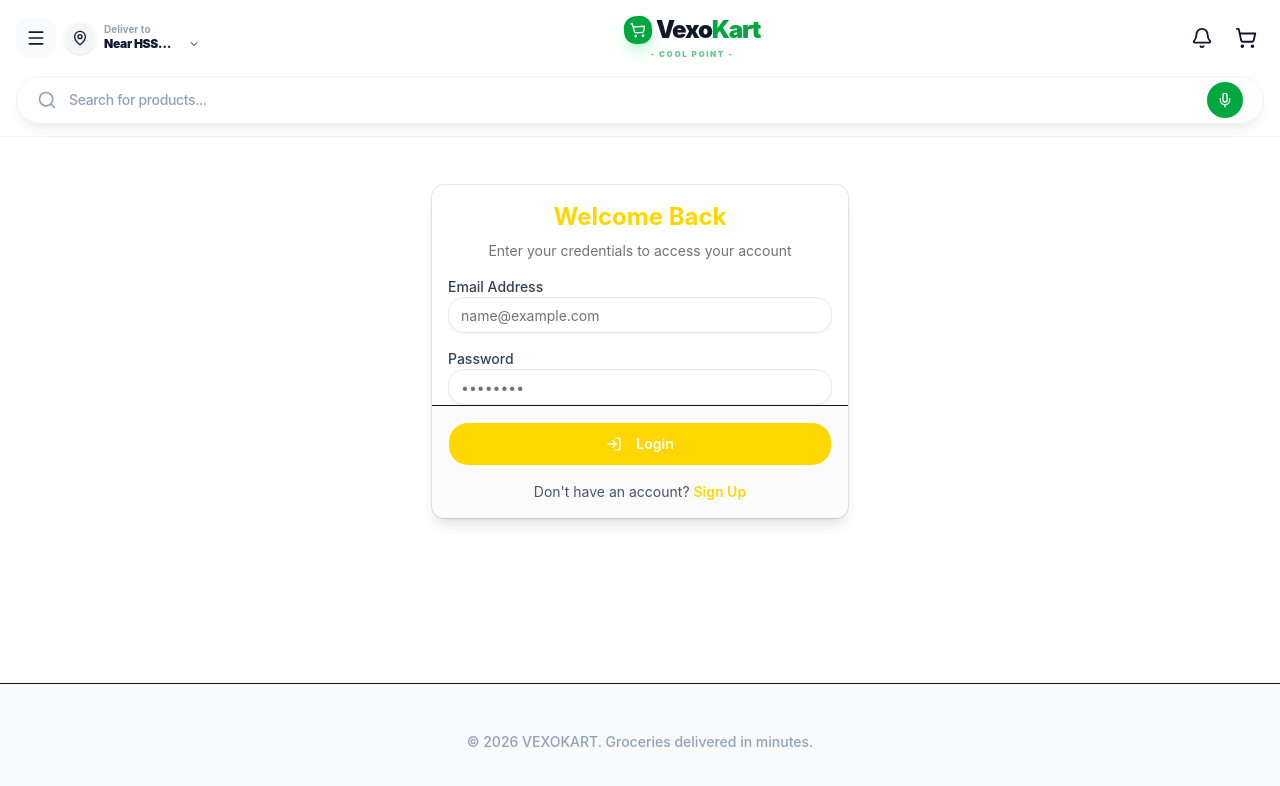
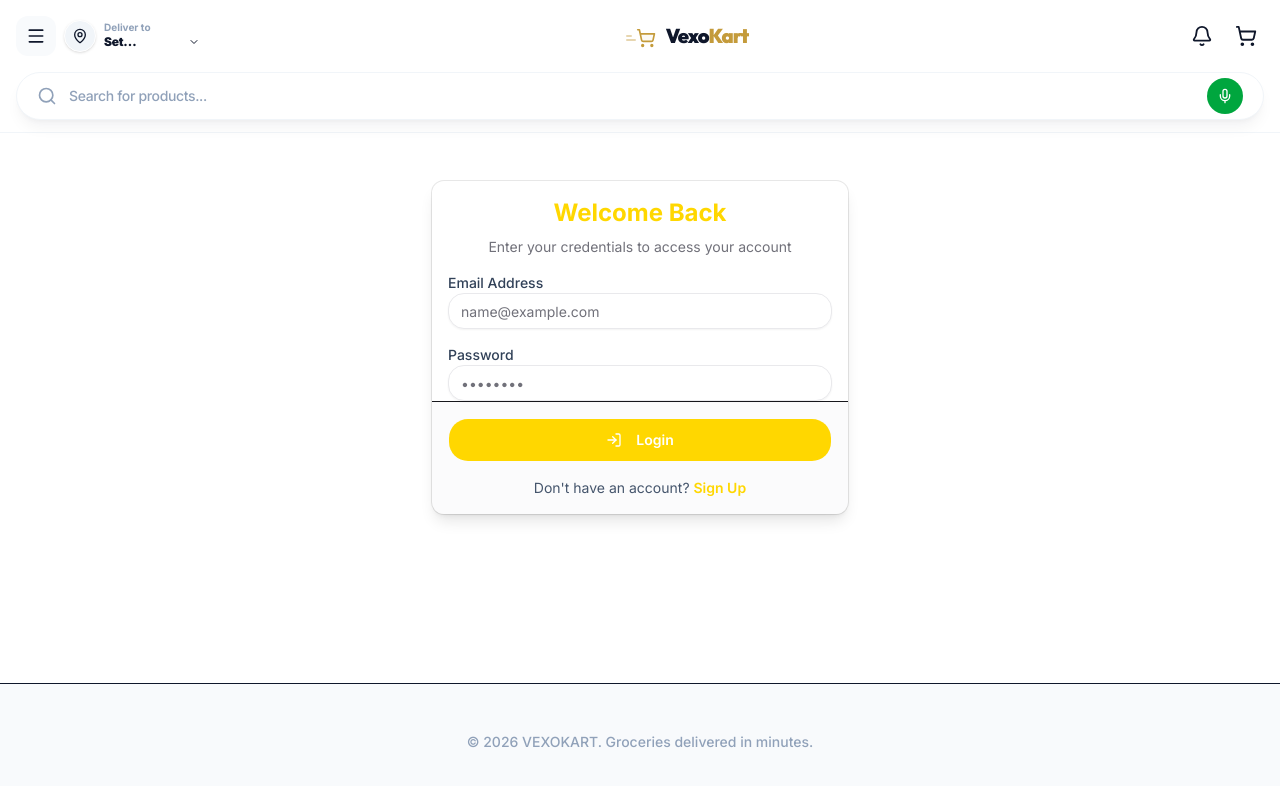
Before and after one commit to bictcomputereducation1-cloud/vexokart-pvt-ltd, a React (Vite) app: page /login in a window 1280 px wide. Shown: the top 786 px of the page. Built offline with nearby package versions, Linux system fonts and the light colour scheme; no server answers; the database is empty.

Commit message:
feat: Update branding and fonts
Refactors the Vexokart branding to use the Outfit font for titles and logos, and Inter for body text. Updates the default location text to "Set Location...".

```diff
--- a/src/components/Navbar.tsx
+++ b/src/components/Navbar.tsx
@@ -127,7 +127,7 @@
                    <span className="text-[10px] font-bold text-slate-400 leading-none mb-0.5">Deliver to</span>
                    <div className="flex items-center gap-1">
                      <span className="text-xs font-black text-slate-900 tracking-tight line-clamp-1 max-w-[80px]">
-                       {address || 'Near HSS Sopore'}
+                       {address || 'Set Location...'}
                      </span>
                      <ChevronDown className="h-3 w-3 text-slate-900 group-hover:translate-y-0.5 transition-transform" />
                    </div>
@@ -139,16 +139,17 @@
           {/* Center: Logo */}
           <div className="flex flex-col items-center">
             <div className="flex items-center gap-1">
-               <div className="bg-green-600 p-1.5 rounded-xl shadow-lg shadow-green-200 rotate-[-4deg]">
-                 <ShoppingCart className="h-4 w-4 text-white" />
+               <div className="relative mr-1.5 translate-y-0.5">
+                  <div className="absolute top-1/2 -left-2.5 -translate-y-1/2 flex flex-col gap-0.5 opacity-40">
+                    <div className="h-0.5 w-1.5 bg-[#C49B3B] rounded-full" />
+                    <div className="h-0.5 w-2.5 bg-[#C49B3B] rounded-full" />
+                  </div>
+                  <ShoppingCart className="h-5 w-5 text-[#C49B3B] fill-[#C49B3B]/5" />
                </div>
-               <span className="text-2xl font-black tracking-tighter leading-none text-slate-900">
-                Vexo<span className="text-green-600">Kart</span>
+               <span className="text-xl font-black tracking-tighter leading-none text-slate-900 logo-font">
+                Vexo<span className="text-[#C49B3B]">Kart</span>
               </span>
             </div>
-            <span className="text-[8px] font-black text-green-600/60 uppercase tracking-[0.2em] mt-1">
-              - Cool Point -
-            </span>
           </div>
 
           {/* Right: Icons */}
--- a/src/index.css
+++ b/src/index.css
@@ -1,7 +1,10 @@
+@import url('https://fonts.googleapis.com/css2?family=Inter:wght@400;500;600;700;800;900&family=Outfit:wght@400;500;600;700;800;900&display=swap');
 @import "tailwindcss";
 @import "leaflet/dist/leaflet.css";
 
 @theme {
+  --font-sans: "Inter", ui-sans-serif, system-ui, sans-serif;
+  --font-display: "Outfit", sans-serif;
   --color-primary: #FFD700;
   --color-primary-foreground: #000000;
 
@@ -37,6 +40,9 @@
 }
 
 @layer base {
+  .logo-font {
+    font-family: var(--font-display);
+  }
   :root {
     --background: 0 0% 100%;
     --foreground: 240 10% 10%;
--- a/src/pages/Home.tsx
+++ b/src/pages/Home.tsx
@@ -135,13 +135,15 @@
       {/* 🔹 LOGO & TAGLINE */}
       <div className="pt-6 pb-4 flex flex-col items-center">
          <div className="flex items-center gap-2">
-            <div className="relative">
-               <ShoppingCart className="h-8 w-8 text-[#C49B3B] fill-[#C49B3B]/10" />
-               <div className="absolute -top-1 -left-1 flex gap-0.5">
+            <div className="relative mr-2">
+               <div className="absolute top-1/2 -left-4 -translate-y-1/2 flex flex-col gap-1.5 opacity-60">
+                  <div className="h-1 w-3 bg-[#C49B3B] rounded-full" />
+                  <div className="h-1 w-5 bg-[#C49B3B] rounded-full" />
                   <div className="h-1 w-2 bg-[#C49B3B] rounded-full" />
                </div>
+               <ShoppingCart className="h-9 w-9 text-[#C49B3B] fill-[#C49B3B]/5" />
             </div>
-            <h1 className="text-4xl font-black tracking-tighter text-slate-900">
+            <h1 className="text-5xl font-black tracking-tighter text-slate-900 logo-font">
                Vexo<span className="text-[#C49B3B]">Kart</span>
             </h1>
          </div>
@@ -169,34 +171,37 @@
 
       {/* 🔹 HERO BANNER */}
       <div className="px-4 mb-8">
-        <div className="relative h-[220px] rounded-[3rem] bg-amber-50 overflow-hidden group border border-white shadow-xl shadow-amber-900/5">
-          <div className="absolute inset-0 p-8 flex flex-col justify-center z-10">
-            <p className="text-slate-600 text-xs font-bold mb-1">Everything You Need,</p>
-            <h2 className="text-4xl font-black text-[#C49B3B] leading-none tracking-tighter mb-4">
+        <div className="relative aspect-[335/200] w-full rounded-[2.5rem] bg-amber-50 overflow-hidden border border-white shadow-xl shadow-amber-900/5 group">
+          {/* Background Texture/Shapes */}
+          <div className="absolute top-0 right-0 w-1/2 h-full bg-amber-100/30 skew-x-[-12deg] translate-x-12" />
+
+          <div className="absolute inset-0 p-6 flex flex-col justify-center z-10 w-[60%]">
+            <p className="text-slate-600 text-[10px] md:text-xs font-bold mb-1">Everything You Need,</p>
+            <h2 className="text-2xl md:text-4xl font-black text-[#C49B3B] leading-[1.1] tracking-tighter mb-4">
               Delivered in <br /> 10 Minutes
             </h2>
-            <p className="text-slate-400 text-[10px] font-bold mb-6">Fast. Reliable. Always.</p>
+            <p className="text-slate-400 text-[9px] md:text-[10px] font-bold mb-6">Fast. Reliable. Always.</p>
             <button
               onClick={() => navigate('/categories')}
-              className="w-fit bg-[#C49B3B] text-white px-6 py-2.5 rounded-full font-black uppercase tracking-widest text-[10px] flex items-center gap-2 active:scale-95 transition-all shadow-lg shadow-amber-900/20"
+              className="w-fit bg-[#C49B3B] text-white px-5 py-2 md:px-6 md:py-2.5 rounded-full font-black uppercase tracking-widest text-[9px] md:text-[10px] flex items-center gap-2 active:scale-95 transition-all shadow-lg shadow-amber-900/20"
             >
               Shop Now <ArrowRight className="h-3 w-3" />
             </button>
           </div>
 
-          <div className="absolute right-0 top-0 bottom-0 w-[55%] flex items-center justify-end p-4">
+          <div className="absolute right-0 top-0 bottom-0 w-[55%] flex items-center justify-end p-2 md:p-4">
              <img
                src="https://images.unsplash.com/photo-1542838132-92c53300491e?auto=format&fit=crop&q=80&w=600"
                alt=""
-               className="h-full object-contain filter drop-shadow-2xl"
+               className="h-full object-contain filter drop-shadow-2xl translate-x-4"
              />
           </div>
 
           {/* 10 MINS Badge */}
-          <div className="absolute right-6 top-1/2 -translate-y-1/2 flex items-center justify-center p-0.5 rounded-full bg-white/20 backdrop-blur-sm border border-white/30">
-             <div className="bg-white rounded-full h-20 w-20 flex flex-col items-center justify-center border-2 border-amber-100 p-1">
-                <span className="text-2xl font-black text-amber-600 leading-none">10</span>
-                <span className="text-[7px] font-black text-slate-400 uppercase tracking-tighter text-center">Minutes<br/>Delivery</span>
+          <div className="absolute right-4 top-1/2 -translate-y-1/2 flex items-center justify-center p-0.5 rounded-full bg-white/20 backdrop-blur-sm border border-white/30 z-[11]">
+             <div className="bg-white rounded-full h-16 w-16 md:h-20 md:w-20 flex flex-col items-center justify-center border-2 border-amber-100 p-1 shadow-sm">
+                <span className="text-xl md:text-2xl font-black text-amber-600 leading-none">10</span>
+                <span className="text-[6px] md:text-[7px] font-black text-slate-400 uppercase tracking-tighter text-center">Minutes<br/>Delivery</span>
              </div>
           </div>
         </div>
```
